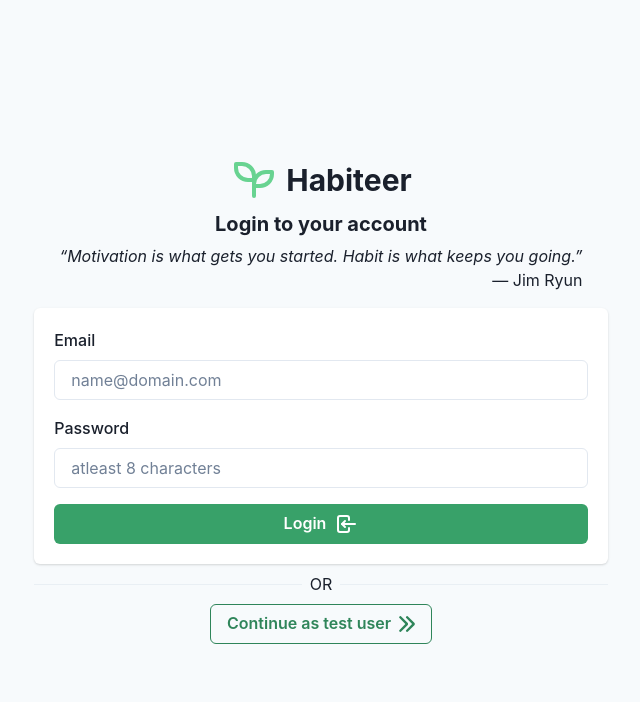
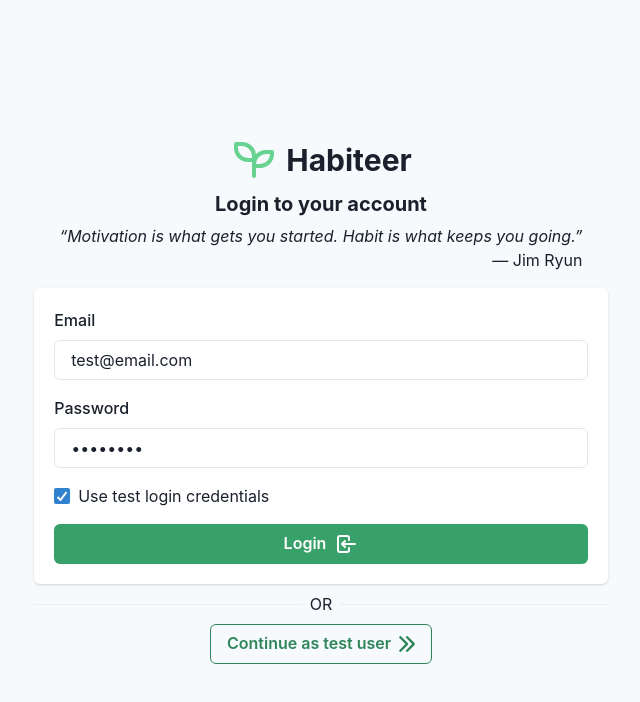
Before and after one commit to navDhammu/habiteer, a React (Vite) app in the folder client/: page /login in a window 1280 px wide. Shown: the top 702 px of the page, without its empty margins (319-959 px from the left). Built offline with nearby package versions, Linux system fonts and the light colour scheme.

Commit message:
login as test user functionality

```diff
--- a/client/src/pages/login/LoginForm.tsx
+++ b/client/src/pages/login/LoginForm.tsx
@@ -4,6 +4,7 @@ import {
     Button,
     Card,
     CardBody,
+    Checkbox,
     FormControl,
     FormLabel,
     Input,
@@ -13,11 +14,13 @@ import { IconLogin } from '@tabler/icons-react'
 import { AuthContext } from 'src/App'
 import authAPI from 'src/api/authAPI'
 
+const testCredentials = {
+    email: 'test@email.com',
+    password: 'qwerasdf',
+}
+
 export default function LoginForm() {
-    const [formData, setFormData] = useState({
-        email: '',
-        password: '',
-    })
+    const [formData, setFormData] = useState(testCredentials)
     const [error, setError] = useState('')
     const [isLoading, setIsLoading] = useState(false)
     const authContext = useContext(AuthContext)
@@ -78,6 +81,21 @@ export default function LoginForm() {
                         {error}
                     </Alert>
                 )}
+                <Checkbox
+                    isChecked={
+                        formData.email === testCredentials.email &&
+                        formData.password === testCredentials.password
+                    }
+                    onChange={(e) =>
+                        setFormData(
+                            e.target.checked
+                                ? testCredentials
+                                : { email: '', password: '' }
+                        )
+                    }
+                >
+                    Use test login credentials
+                </Checkbox>
                 <Button
                     isLoading={isLoading}
                     colorScheme="green"
```
